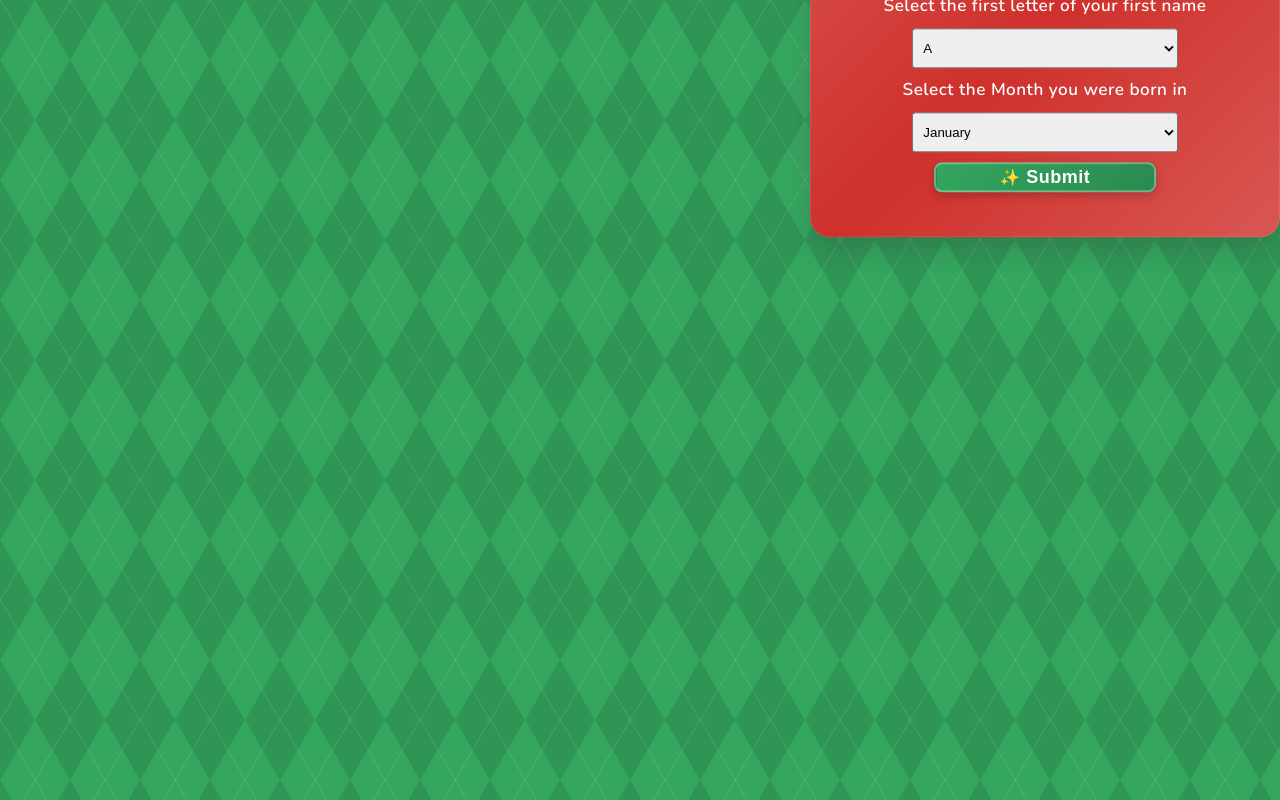
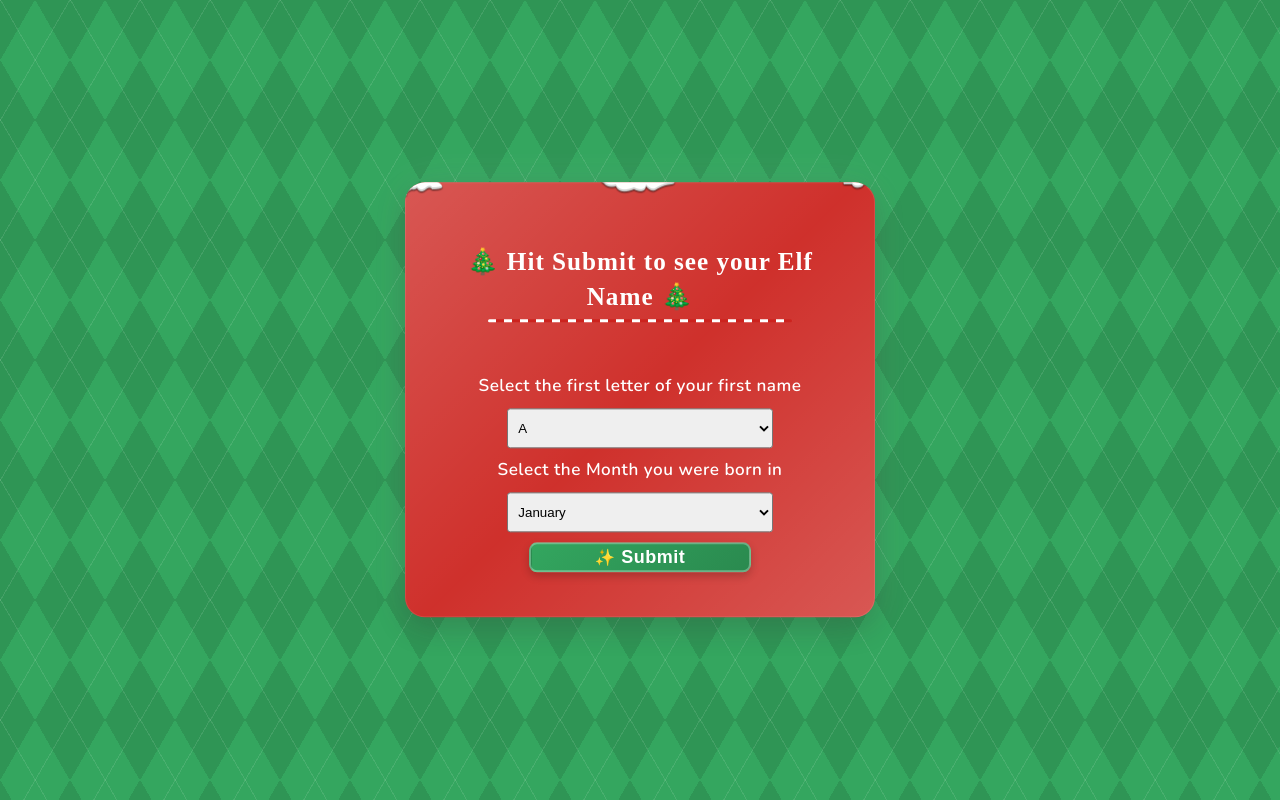
Before and after one commit to Tawe/elf-name, a React (Create React App) app: page / in a window 1280 px wide. Built offline with nearby package versions, Linux system fonts and the light colour scheme; a web font is replaced by a local one.

Commit message:
updating repo

```diff
--- a/src/App.css
+++ b/src/App.css
@@ -39,10 +39,8 @@ h1::after {
 }
 
 .App{
-  margin: 0 auto;
   width: 380px;
   font-size: 18px;
-  margin-top: 20px;
   text-align: center;
   padding: 45px;
   background: #CC231E;
@@ -56,7 +54,6 @@ h1::after {
     0 10px 30px rgba(0, 0, 0, 0.2),
     0 0 0 1px rgba(255, 255, 255, 0.1) inset,
     0 0 40px rgba(255, 255, 255, 0.1);
-  position: relative;
   overflow: hidden;
 }
 
```
